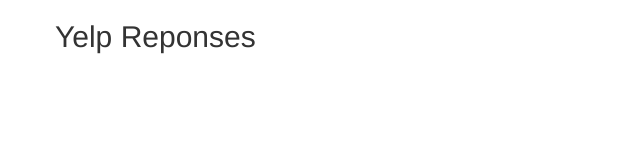
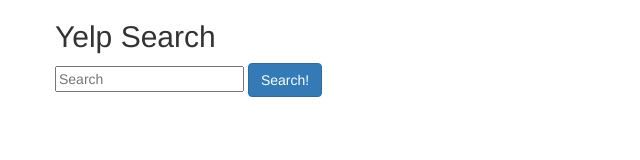
Before and after one commit to oliverlai55/yelp-project, a plain HTML site: page index.html in a window 1280 px wide. Shown: the whole page, without its empty margins (0-640 px from the left). Drawn offline with nearby package versions, Linux system fonts and the light colour scheme.

Commit message:
Added button and search box

```diff
--- a/bootstrap/js/controller.js
+++ b/bootstrap/js/controller.js
@@ -3,11 +3,16 @@
 myApp.controller('yelpController', function ($scope, $http){
 	$scope.dataList = [];
 
-	var url = "bootstrap/js/clubs.js"
+	$scope.getYelp = function(){
+		var url = "bootstrap/js/clubs.js"
+		$http.get(url).success(function(data){
+			$scope.data = data.businesses
+			console.log($scope.data[8]);
 
-	$http.get(url).success(function(data){
-		$scope.data = data.businesses
-		console.log($scope.data[8]);
+		});
 
-	});
+
+
+	}
+
 });
--- a/index.html
+++ b/index.html
@@ -15,9 +15,13 @@
 <body ng-controller="yelpController">
 	<div class="container">
 		<div class="row">
-			<h2>Yelp Reponses</h2>
+			<h2>Yelp Search</h2>
+			<form>
+				<input type="text" placeholder="Search">
+				<button type="button" class="btn btn-primary" ng-click="getYelp()">Search!</button>
+			</form>
 			<div class="yelp-response" ng-repeat="response in data">
-			{{response.name}}
+				{{response.name}}
 			</div>
 		</div>
 	</div>
```
